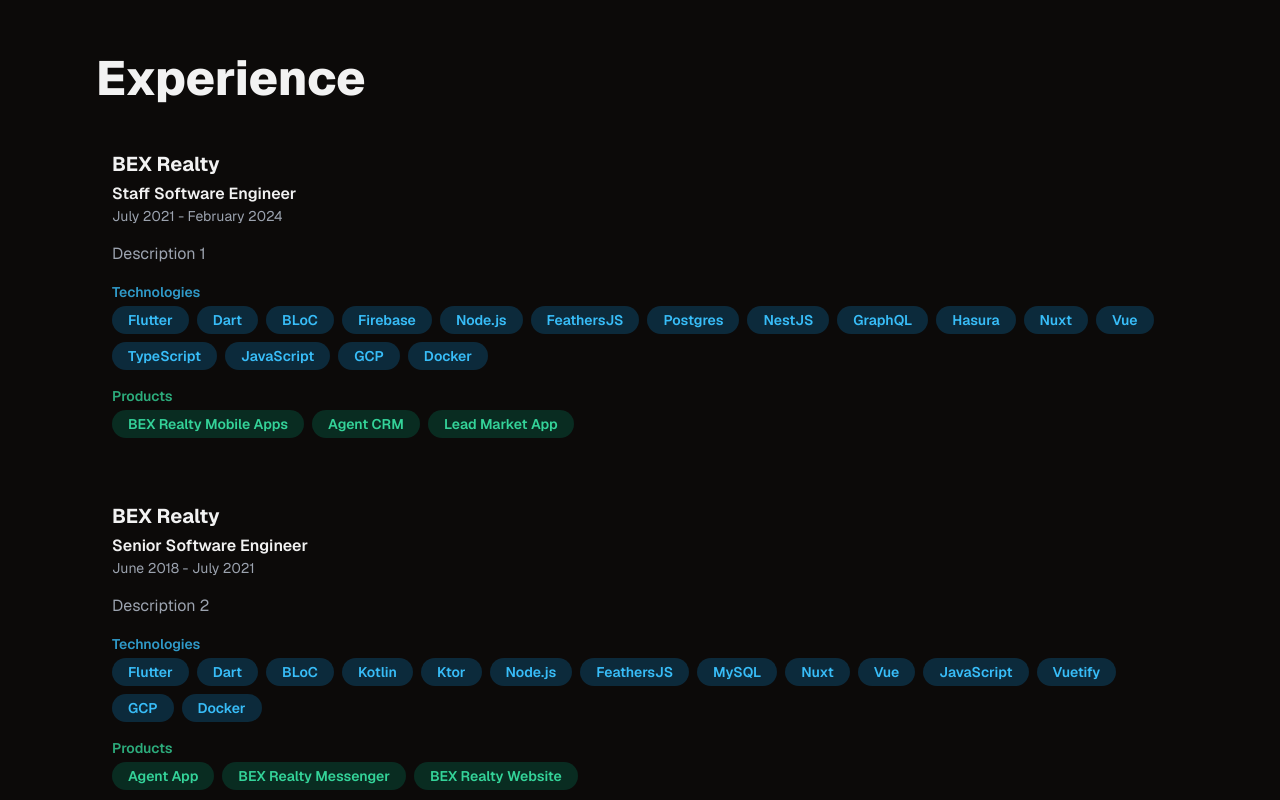
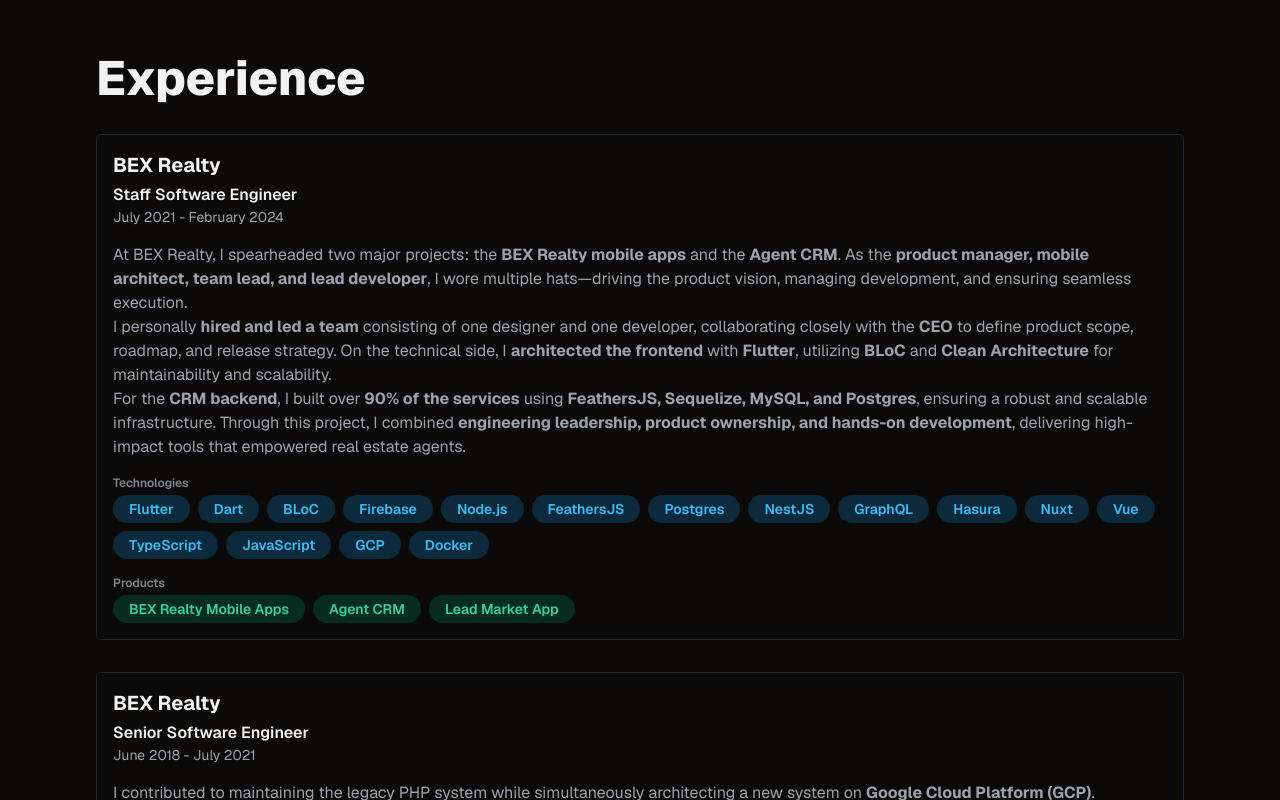
Before and after one commit to fbarzin/portfolio, a Next.js app: page / in a window 1280 px wide. Shown: the part 860-1660 px from the top of the page. Built offline with nearby package versions, Linux system fonts and the light colour scheme.

Commit message:
Added description to the experiences and temporarily disables the projects section.

```diff
--- a/data/about.json
+++ b/data/about.json
@@ -2,7 +2,7 @@
   "name": "Farzad Barzin",
   "title": "Full Stack Software Engineer",
   "tagline": "I'm a Full Stack Software Engineer with a passion for building mobile and web applications and solving problems.",
-  "description": "Hey there! I’m <b>Farzad</b>, a <b>Staff Software Engineer</b> passionate about <b>full-stack development</b> and building high-performance web and mobile applications. I specialize in <b>Flutter</b>, <b>NestJS</b>, <b>Next.js</b>, and a variety of databases, creating scalable and intuitive digital experiences. <br /> I love tackling complex engineering challenges, mentoring developers, and bringing ideas to life through clean, efficient code. When I’m not coding, you’ll likely find me watching <b>FC Barcelona</b>, playing soccer, or geeking out over history and cultures. <br />But let’s talk about the real stars of the show—my three cats: <b>Selena, Stevie, and Sasha</b>. Selena and Stevie were tiny kittens when we adopted them in Costa Rica, and they’ve been ruling the house ever since. Sasha, the scrappy street queen, joined us after we found her in Philadelphia, and she’s been keeping everyone in check.",
+  "description": "Hey there! I’m <b>Farzad</b>, a <b>Staff Software Engineer</b> passionate about <b>full-stack development</b> and building high-performance web and mobile applications. I specialize in <b>Flutter</b> 🐦, <b>NestJS</b> 🐱‍👤, <b>Next.js</b> ⚛️, and a variety of databases, creating scalable and intuitive digital experiences. <br /><br /> I love tackling complex engineering challenges, mentoring developers, and bringing ideas to life through clean, efficient code. When I’m not coding, you’ll likely find me watching <b>FC Barcelona</b> ⚽, playing soccer, or geeking out over history and cultures 📚. <br /><br />But let’s talk about the real stars of the show—my three cats: <b>Selena, Stevie, and Sasha</b> 🐱. Selena and Stevie were tiny kittens when we adopted them in Costa Rica, and they’ve been ruling the house ever since. Sasha, the scrappy street queen, joined us after we found her in Philadelphia, and she’s been keeping everyone in check.",
   "cats": [
     "/images/stevie.jpg",
     "/images/selena.jpg",
--- a/data/experience.json
+++ b/data/experience.json
@@ -5,7 +5,7 @@
     "position": "Staff Software Engineer",
     "startDate": "July 2021",
     "endDate": "February 2024",
-    "description": "Description 1",
+    "description": "<p>At BEX Realty, I spearheaded two major projects: the <strong>BEX Realty mobile apps</strong> and the <strong>Agent CRM</strong>. As the <strong>product manager, mobile architect, team lead, and lead developer</strong>, I wore multiple hats—driving the product vision, managing development, and ensuring seamless execution.</p> <p>I personally <strong>hired and led a team</strong> consisting of one designer and one developer, collaborating closely with the <strong>CEO</strong> to define product scope, roadmap, and release strategy. On the technical side, I <strong>architected the frontend</strong> with <strong>Flutter</strong>, utilizing <strong>BLoC</strong> and <strong>Clean Architecture</strong> for maintainability and scalability.</p> <p>For the <strong>CRM backend</strong>, I built over <strong>90% of the services</strong> using <strong>FeathersJS, Sequelize, MySQL, and Postgres</strong>, ensuring a robust and scalable infrastructure. Through this project, I combined <strong>engineering leadership, product ownership, and hands-on development</strong>, delivering high-impact tools that empowered real estate agents.</p>",
     "location": "Boca Raton, FL (Remote)",
     "website": "https://www.bexrealty.com",
     "tags": [
@@ -34,7 +34,7 @@
     "position": "Senior Software Engineer",
     "startDate": "June 2018",
     "endDate": "July 2021",
-    "description": "Description 2",
+    "description": "<p>I contributed to maintaining the legacy PHP system while simultaneously architecting a new system on <strong>Google Cloud Platform (GCP)</strong>.</p> <p>I developed a <strong>mobile app for agents</strong> to manage leads using <strong>Flutter, Dart, and RxDart</strong>, ensuring a seamless user experience.</p> <p>Additionally, I architected and built a <strong>Backend For Frontend (BFF)</strong> system for mobile apps using <strong>Kotlin, Ktor, and MySQL</strong>, optimizing performance and scalability.</p> <p>I also designed and developed a <strong>messenger web app</strong> for Client Concierge Representatives using <strong>Nuxt, Vue, WebSocket, and Twilio</strong>, enhancing communication workflows.</p> <p>Furthermore, I developed and maintained <strong>backend APIs</strong> and the main website using <strong>FeathersJS, Postgres, and Vue.js</strong>, ensuring a robust and scalable infrastructure.</p>",
     "location": "Boca Raton, FL",
     "website": "https://www.bexrealty.com",
     "tags": [
@@ -61,7 +61,7 @@
     "position": "Lead Software Engineer - Android",
     "startDate": "October 2016",
     "endDate": "June 2018",
-    "description": "Description 3",
+    "description": "<p>I established and led the <strong>Android team</strong>, taking ownership of the <strong>Chewy v1 Android app</strong> and driving the development of new features.</p> <p>I spearheaded the <strong>re-architecture</strong> of the app to <strong>v2</strong>, implementing <strong>Clean Architecture, MVVMP, RxJava, and functional programming</strong> to enhance maintainability and scalability.</p> <p>Additionally, I optimized backend communication by integrating <strong>gRPC</strong> and improved dependency management and UI interactions using <strong>Dagger 2, Butter Knife, and Data Binding</strong>.</p>",
     "location": "Dania Beach, FL",
     "website": "https://www.chewy.com",
     "tags": [
@@ -82,7 +82,7 @@
     "position": "Android Developer",
     "startDate": "May 2016",
     "endDate": "October 2016",
-    "description": "Description 4",
+    "description": "<p>After the acquisition of <strong>Bright House Networks</strong>, I was transferred to the <strong>Charter Communications</strong> team to continue my work on the Spectrum TV Android app.</p> <p>I developed and integrated new <strong>DVR features</strong> into the app, enhancing user experience and functionality.</p> <p>Additionally, I collaborated with engineering teams to integrate <strong>BHTV</strong> with the new organization’s infrastructure, ensuring a smooth transition and system compatibility.</p>",
     "location": "Denver, CO (Remote)",
     "website": "https://www.spectrum.com",
     "tags": ["Android", "Java", "DRM"],
@@ -94,7 +94,7 @@
     "position": "Android Developer",
     "startDate": "June 2014",
     "endDate": "May 2016",
-    "description": "Description 5",
+    "description": "<p>I developed the <strong>Bright House TV (BHTV)</strong> Android app, transforming mobile devices into additional TV screens for subscribers, enhancing accessibility and engagement.</p> <p>I implemented a <strong>custom metrics system</strong> to gather app analytics and insights, improving performance monitoring and user experience.</p> <p>Additionally, I worked extensively with the <strong>Adobe Primetime SDK</strong> to enable <strong>Live TV and On-Demand streaming</strong>, focusing on <strong>HLS, DRM, and Dynamic Ad Insertion (DAI)</strong> to ensure seamless and secure content delivery.</p>",
     "location": "Tampa, FL",
     "website": "https://www.brighthouse.com",
     "tags": ["Android", "Java", "DRM"],
--- a/src/app/page.tsx
+++ b/src/app/page.tsx
@@ -1,6 +1,6 @@
 import ExperienceSection from '@/components/sections/ExperienceSection';
 import AboutSection from '@/components/sections/AboutSection';
-import ProjectsSection from '@/components/sections/ProjectsSection';
+// import ProjectsSection from '@/components/sections/ProjectsSection';
 import SkillsSection from '@/components/sections/SkillsSection';
 
 export default function Home() {
@@ -10,7 +10,7 @@
         <AboutSection />
         <ExperienceSection />
         <SkillsSection />
-        <ProjectsSection />
+        {/* <ProjectsSection /> */}
       </main>
     </div>
   );
--- a/src/components/ExperienceCard.tsx
+++ b/src/components/ExperienceCard.tsx
@@ -15,7 +15,7 @@
 function ExperienceCard({ experience }: { experience: Experience }) {
   return (
     <a href={experience.website} target="_blank" rel="noreferrer">
-      <div className="group rounded-lg p-4 transition duration-300 hover:border hover:border-gray-700 hover:bg-gray-900 hover:shadow-lg">
+      <div className="group rounded-lg border border-gray-800 p-4 transition duration-300 hover:border hover:border-gray-700 hover:bg-gray-900 hover:shadow-lg">
         <div>
           <h3 className="mb-1 text-xl font-bold group-hover:text-sky-400">
             {experience.company}
@@ -24,10 +24,11 @@
           <p className="text-sm text-gray-400">
             {experience.startDate} - {experience.endDate}
           </p>
-          <p className="mt-4 text-base text-gray-400">
-            {experience.description}
-          </p>
-          <div className="mt-4 text-sm font-semibold text-sky-400/80">
+          <p
+            className="mt-4 text-base text-gray-400"
+            dangerouslySetInnerHTML={{ __html: experience.description }}
+          ></p>
+          <div className="mt-4 text-xs font-semibold text-gray-400/80">
             Technologies
           </div>
           <div className="mt-1 flex flex-row flex-wrap gap-2">
@@ -40,7 +41,7 @@
               </span>
             ))}
           </div>
-          <div className="mt-4 text-sm font-semibold text-emerald-400/80">
+          <div className="mt-4 text-xs font-semibold text-gray-400/80">
             Products
           </div>
           <div className="mt-1 flex flex-row flex-wrap gap-2">
--- a/src/components/NavBar.tsx
+++ b/src/components/NavBar.tsx
@@ -12,7 +12,7 @@
   { name: 'About', href: '#about' },
   { name: 'Experience', href: '#experience' },
   { name: 'Skills', href: '#skills' },
-  { name: 'Projects', href: '#projects' },
+  // { name: 'Projects', href: '#projects' },
 ];
 
 function NavBar() {
```
Also changed, not shown: data/projects.json (added, +50 -0 lines).
